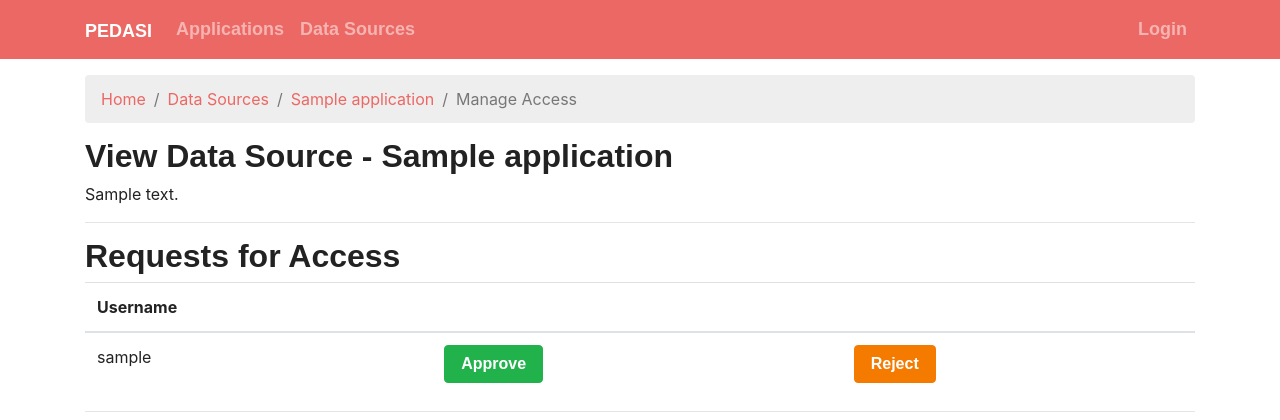
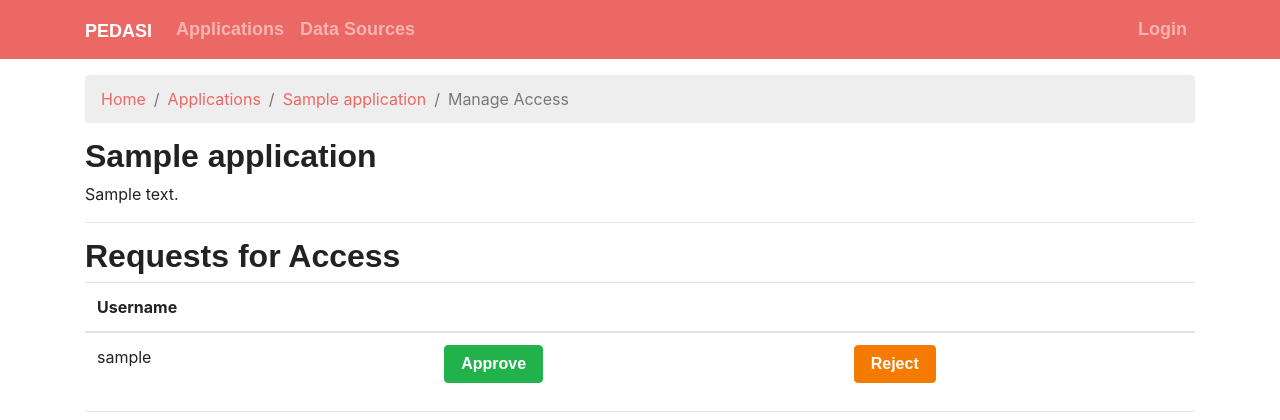
Before and after one commit to tiferrei/PEDASI, a Django app: template applications/templates/applications/application/manage_access.html in a window 1280 px wide. Shown: the top 420 px of the page. Run offline with Django 3.2, Linux system fonts and the light colour scheme; the template is opened without the code that fills it: most values are stand-ins (such as "Sample title", 1, 10 or a date in 2020); parts of the project's set-up code (start-up, migrations or seed data) failed here and were passed over; some libraries are stand-ins or nearby versions; some web fonts are replaced.

Commit message:
Fix references to 'Data Source' on Application manage access template

```diff
--- a/applications/templates/applications/application/manage_access.html
+++ b/applications/templates/applications/application/manage_access.html
@@ -12,7 +12,7 @@
                 <a href="{% url 'index' %}">Home</a>
             </li>
             <li class="breadcrumb-item" aria-current="page">
-                <a href="{% url 'applications:application.list' %}">Data Sources</a>
+                <a href="{% url 'applications:application.list' %}">Applications</a>
             </li>
             <li class="breadcrumb-item" aria-current="page">
                 <a href="{% url 'applications:application.detail' pk=application.pk %}">{{ application.name }}</a>
@@ -23,7 +23,7 @@
         </ol>
     </nav>
 
-    <h2>View Data Source - {{ application.name }}</h2>
+    <h2>{{ application.name }}</h2>
 
     {% if application.description %}
         <p>{{ application.description }}</p>
```
